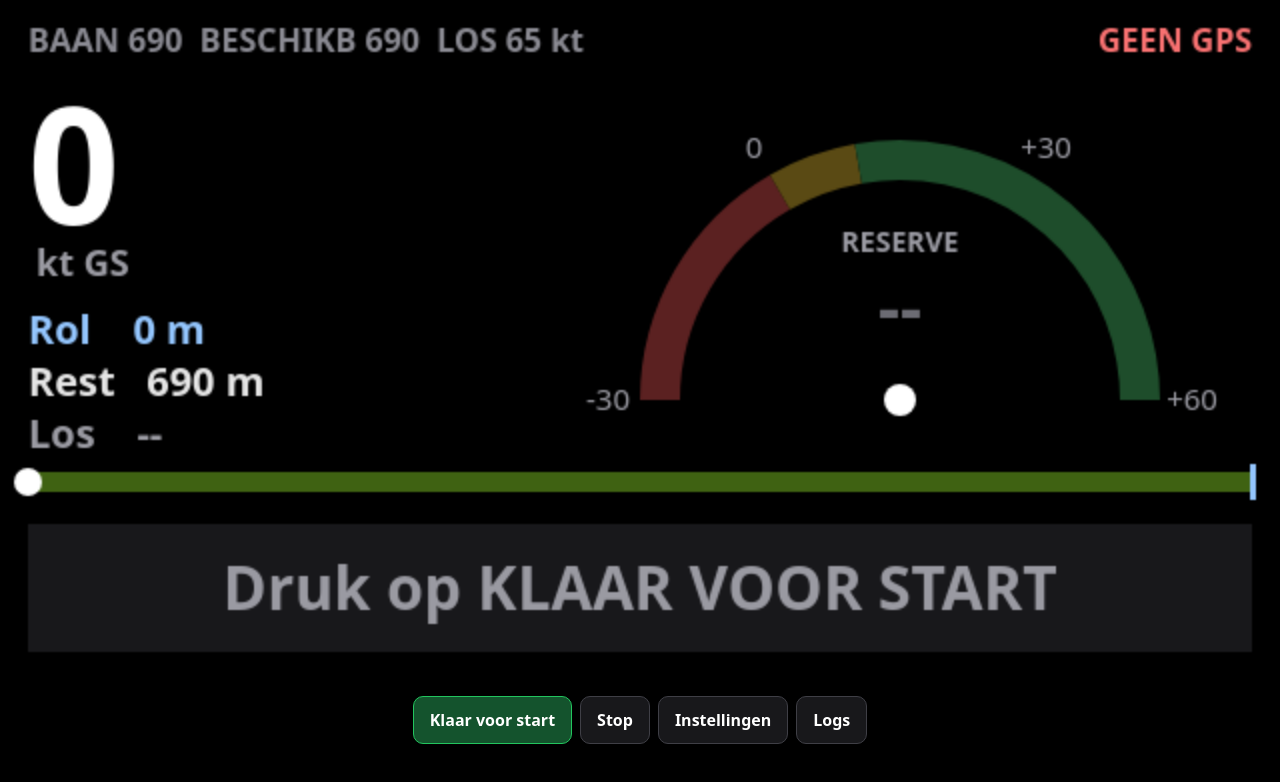
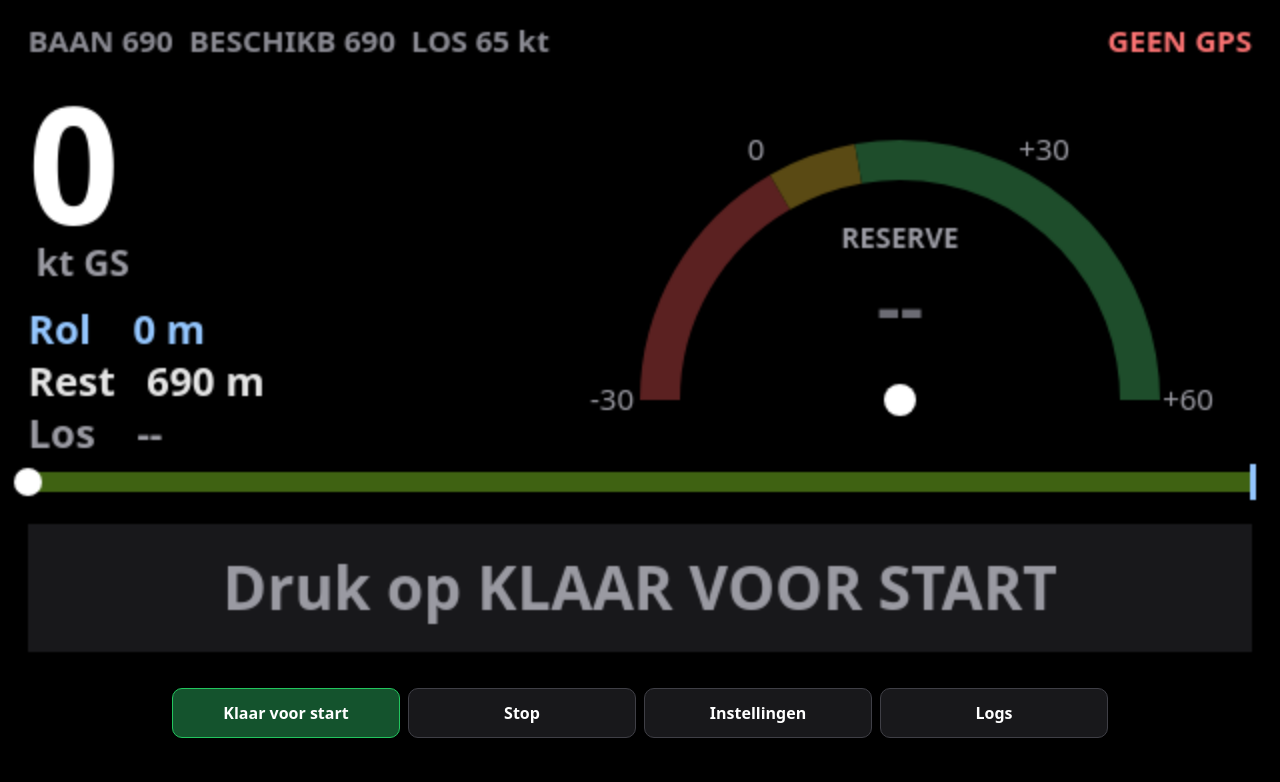
Before and after one commit to brambo84/startrol-monitor, a plain HTML site: page index.html in a window 1280 px wide. Drawn offline with Linux system fonts and the light colour scheme.

Commit message:
Add files via upload

```diff
--- a/index.html
+++ b/index.html
@@ -13,9 +13,9 @@
 *{box-sizing:border-box}
 html,body{margin:0;background:#000;color:#e5e5e5;font-family:system-ui,-apple-system,"Segoe UI",Roboto,sans-serif}
 body{padding:env(safe-area-inset-top,0px) env(safe-area-inset-right,0px) env(safe-area-inset-bottom,0px) env(safe-area-inset-left,0px)}
-#scr{display:block;margin:0 auto;width:min(100%,calc((100vh - 90px) * 640 / 340));height:auto;aspect-ratio:640/340}
-.bar{display:flex;flex-wrap:wrap;gap:8px;padding:10px;justify-content:center}
-button{font:600 16px system-ui,sans-serif;padding:12px 16px;border-radius:10px;border:1px solid #3f3f46;background:#18181b;color:#fff;min-height:48px;cursor:pointer}
+#scr{display:block;margin:0 auto}
+.bar{display:grid;grid-template-columns:repeat(auto-fit,minmax(140px,1fr));gap:8px;padding:8px 12px;max-width:960px;margin:0 auto}
+button{font:600 16px system-ui,sans-serif;padding:12px 10px;border-radius:10px;border:1px solid #3f3f46;background:#18181b;color:#fff;min-height:50px;cursor:pointer}
 button:focus-visible,input:focus-visible{outline:2px solid #4ade80;outline-offset:2px}
 button.go{background:#14532d;border-color:#22c55e}
 button.warn{background:#7f1d1d;border-color:#ef4444}
@@ -29,14 +29,15 @@ input[type=number]{width:110px;font:600 18px system-ui,sans-serif;padding:8px;bo
 .run{display:flex;justify-content:space-between;align-items:center;gap:8px;padding:10px 0;border-bottom:1px solid #27272a;font-size:14px}
 .run div{min-width:0}
 .run small{color:#a1a1aa}
-.msg{font-size:14px;color:#fbbf24;text-align:center;margin:6px 12px 0;min-height:0}
+.msg{font-size:14px;color:#fbbf24;text-align:center;margin:4px 12px 0}
+.msg:empty{display:none}
 .row-btns{display:flex;flex-wrap:wrap;gap:8px;margin-top:12px}
 </style>
 </head>
 <body>
-<canvas id="scr" width="640" height="340" aria-label="Startrol-scherm"></canvas>
+<canvas id="scr" width="360" height="512" aria-label="Startrol-scherm"></canvas>
 <p class="msg" id="msg"></p>
-<div class="bar">
+<div class="bar" id="bar">
   <button id="bArm" class="go">Klaar voor start</button>
   <button id="bStop">Stop</button>
   <button id="bSet">Instellingen</button>
@@ -84,6 +85,43 @@ let demo = null;           // demo-replay
 let wakeLock = null;
 const gps = { ok: false, acc: null, v: 0, iv: [], lastT: 0, err: '' };
 
+/* ---------- schermindeling ---------- */
+// Liggend: 640 x 340. Rechtop: 360 x 512.
+const LAYOUTS = {
+  land: {
+    W: 640, H: 340,
+    hdr: [{ x: 14, y: 26, k: 'full' }], gpsXY: [626, 26],
+    gs: { x: 14, y: 112, f: 80 }, kt: { x: 18, y: 138 },
+    lines: { x: 14, y: [172, 198, 224], f: 20 },
+    gauge: { cx: 450, cy: 200, r: 120 },
+    bar: { x: 14, w: 612, y: 236 },
+    strip: { x: 14, y: 262, w: 612, h: 64, f: 30 }
+  },
+  port: {
+    W: 360, H: 512,
+    hdr: [{ x: 14, y: 24, k: 'baan' }, { x: 14, y: 46, k: 'los' }], gpsXY: [346, 24],
+    gs: { x: 12, y: 150, f: 108 }, kt: { x: 18, y: 176 },
+    lines: { x: 200, y: [94, 124, 154], f: 20 },
+    gauge: { cx: 180, cy: 372, r: 124 },
+    bar: { x: 14, w: 332, y: 398 },
+    strip: { x: 14, y: 426, w: 332, h: 76, f: 28 }
+  }
+};
+let LY = LAYOUTS.port;
+
+function setupCanvas() {
+  LY = window.innerWidth > window.innerHeight ? LAYOUTS.land : LAYOUTS.port;
+  const dpr = Math.min(3, window.devicePixelRatio || 1);
+  cv.width = Math.round(LY.W * dpr); cv.height = Math.round(LY.H * dpr);
+  g.setTransform(dpr, 0, 0, dpr, 0, 0);
+  const below = $('bar').offsetHeight + ($('msg').offsetHeight || 0) + 8;
+  const availH = Math.max(200, window.innerHeight - below);
+  const w = Math.min(window.innerWidth, availH * LY.W / LY.H);
+  cv.style.width = Math.floor(w) + 'px';
+  cv.style.height = Math.floor(w * LY.H / LY.W) + 'px';
+  draw();
+}
+
 /* ---------- opslag ---------- */
 function loadSettings() {
   try { return Object.assign({}, DEF, JSON.parse(localStorage.getItem('srm_set') || '{}')); }
@@ -93,9 +131,7 @@ function saveSettings() { try { localStorage.setItem('srm_set', JSON.stringify(S
 function loadRuns() { try { return JSON.parse(localStorage.getItem('srm_runs') || '[]'); } catch (e) { return []; } }
 function saveRuns(r) {
   try { localStorage.setItem('srm_runs', JSON.stringify(r)); }
-  catch (e) { // vol: oudste weg en opnieuw proberen
-    if (r.length > 1) { r.pop(); saveRuns(r); }
-  }
+  catch (e) { if (r.length > 1) { r.pop(); saveRuns(r); } }
 }
 
 /* ---------- berekening ---------- */
@@ -139,7 +175,6 @@ function feed(f) {
   else v = 0;
   if (prev && f.t > prev.t) { gps.iv.push((f.t - prev.t) / 1000); if (gps.iv.length > 5) gps.iv.shift(); }
   gps.ok = true; gps.err = ''; gps.acc = f.acc; gps.v = v; gps.lastT = performance.now();
-
   if (run) step(f, v);
   prev = f;
   showMsg(); draw();
@@ -149,7 +184,7 @@ function step(f, v) {
   if (run.state === 'armed') {
     if (v >= S.arm) {
       Object.assign(run, { state: 'rol', t0: f.t, d: 0, vPrev: v, prevT: f.t, maxV: v });
-      run.pts.push([0, f.lat, f.lon, f.acc, v, 0, null]);
+      run.pts.push([0, +f.lat.toFixed(6), +f.lon.toFixed(6), f.acc == null ? null : Math.round(f.acc), +v.toFixed(1), 0, null]);
     }
     return;
   }
@@ -202,7 +237,7 @@ function stop() {
   if (demo) { clearInterval(demo.timer); demo = null; }
   if (run && (run.state === 'rol' || run.state === 'los')) endRun('gestopt');
   else { run = null; releaseWake(); }
-  draw();
+  showMsg(); draw();
 }
 
 /* ---------- scherm wakker houden ---------- */
@@ -242,22 +277,21 @@ function startDemo(n) {
 }
 
 /* ---------- tekenen ---------- */
-function setupCanvas() {
-  const dpr = Math.min(3, window.devicePixelRatio || 1);
-  cv.width = 640 * dpr; cv.height = 340 * dpr;
-  g.setTransform(dpr, 0, 0, dpr, 0, 0);
-  draw();
+function fitFont(txt, maxW, base, weight) {
+  let fs = base;
+  g.font = weight + ' ' + fs + 'px system-ui,sans-serif';
+  while (g.measureText(txt).width > maxW && fs > 12) { fs--; g.font = weight + ' ' + fs + 'px system-ui,sans-serif'; }
 }
 function gauge(cx, cy, r, val, pre) {
   const lo = -0.3, hi = 0.6, ang = v => Math.PI + (Math.max(lo, Math.min(hi, v)) - lo) / (hi - lo) * Math.PI;
-  g.lineWidth = 20;
+  g.lineWidth = Math.round(r / 6);
   const zc = pre ? ['#5b2121', '#5a4a14', '#1e4d2b'] : ['#dc2626', '#eab308', '#16a34a'];
   [[lo, 0, zc[0]], [0, 0.10, zc[1]], [0.10, hi, zc[2]]].forEach(z => {
     g.strokeStyle = z[2]; g.beginPath(); g.arc(cx, cy, r, ang(z[0]), ang(z[1])); g.stroke();
   });
   g.fillStyle = '#9a9aa2'; g.font = '500 15px system-ui,sans-serif'; g.textAlign = 'center';
   [-0.3, 0, 0.3, 0.6].forEach(t => {
-    const a = ang(t); g.fillText((t > 0 ? '+' : '') + Math.round(t * 100), cx + Math.cos(a) * (r + 26), cy + Math.sin(a) * (r + 26) + 5);
+    const a = ang(t); g.fillText((t > 0 ? '+' : '') + Math.round(t * 100), cx + Math.cos(a) * (r + 24), cy + Math.sin(a) * (r + 24) + 5);
   });
   if (val !== null) {
     const a = ang(val);
@@ -265,11 +299,11 @@ function gauge(cx, cy, r, val, pre) {
     g.beginPath(); g.moveTo(cx, cy); g.lineTo(cx + Math.cos(a) * (r - 6), cy + Math.sin(a) * (r - 6)); g.stroke(); g.lineCap = 'butt';
   }
   g.fillStyle = '#fff'; g.beginPath(); g.arc(cx, cy, 8, 0, 2 * Math.PI); g.fill();
-  g.font = '700 34px system-ui,sans-serif';
+  g.font = '700 36px system-ui,sans-serif';
   g.fillStyle = val === null ? '#6b6b73' : pre ? '#b4b4bb' : (val >= 0.10 ? '#4ade80' : val >= 0 ? '#facc15' : '#f87171');
   g.fillText(val === null ? '--' : ((val >= 0 ? '+' : '') + Math.round(val * 100) + '%'), cx, cy - 34);
   g.fillStyle = pre && val !== null ? '#facc15' : '#9a9aa2'; g.font = '600 14px system-ui,sans-serif';
-  g.fillText(pre && val !== null ? 'VOORLOPIG' : 'RESERVE', cx, cy - 74);
+  g.fillText(pre && val !== null ? 'VOORLOPIG' : 'RESERVE', cx, cy - 76);
 }
 function gpsLabel() {
   if (demo) return ['DEMO', '#facc15'];
@@ -280,7 +314,7 @@ function gpsLabel() {
   return ['GPS ±' + acc + 'm ' + hz.toFixed(1) + 'Hz', gps.acc != null && gps.acc > 15 ? '#facc15' : '#4ade80'];
 }
 function draw() {
-  const R = run, t = performance.now() / 1000;
+  const L = LY, R = run, t = performance.now() / 1000;
   const rolling = R && (R.state === 'rol' || R.state === 'los' || R.state === 'klaar') && R.t0 != null;
   const d = rolling ? R.d : 0;
   const v = gps.v || 0;
@@ -291,33 +325,47 @@ function draw() {
   const red = R && R.alarm && R.state === 'rol';
   const flash = Math.floor(t * 4) % 2 === 0;
 
-  g.fillStyle = red && flash ? '#5c0b0b' : '#000'; g.fillRect(0, 0, 640, 340);
-  g.textAlign = 'left'; g.fillStyle = '#8a8a92'; g.font = '600 16px system-ui,sans-serif';
-  g.fillText('BAAN ' + S.rwy + '  BESCHIKB ' + Math.round(avail()) + '  LOS ' + S.vlof + ' kt', 14, 26);
-  const [gl, gc] = gpsLabel(); g.textAlign = 'right'; g.fillStyle = gc; g.fillText(gl, 626, 26);
+  g.fillStyle = red && flash ? '#5c0b0b' : '#000'; g.fillRect(0, 0, L.W, L.H);
 
-  g.textAlign = 'left'; g.fillStyle = '#fff'; g.font = '700 80px system-ui,sans-serif';
-  g.fillText(String(Math.round(v)), 14, 112);
-  g.fillStyle = '#9a9aa2'; g.font = '600 18px system-ui,sans-serif'; g.fillText('kt GS', 18, 138);
-  g.font = '600 20px system-ui,sans-serif';
-  g.fillStyle = '#93c5fd'; g.fillText('Rol    ' + Math.round(d) + ' m', 14, 172);
-  g.fillStyle = left < 0 ? '#f87171' : '#e5e5e5'; g.fillText('Rest   ' + Math.round(left) + ' m', 14, 198);
+  // kopregel(s)
+  g.textAlign = 'left'; g.fillStyle = '#8a8a92'; g.font = '600 15px system-ui,sans-serif';
+  L.hdr.forEach(h => {
+    const txt = h.k === 'full' ? 'BAAN ' + S.rwy + '  BESCHIKB ' + Math.round(avail()) + '  LOS ' + S.vlof + ' kt'
+              : h.k === 'baan' ? 'BAAN ' + S.rwy + '  BESCHIKB ' + Math.round(avail())
+              : 'LOS ' + S.vlof + ' kt  KLIM ' + S.vclb + ' kt';
+    g.fillText(txt, h.x, h.y);
+  });
+  const [gl, gc] = gpsLabel(); g.textAlign = 'right'; g.fillStyle = gc;
+  g.fillText(gl, L.gpsXY[0], L.hdr.length > 1 ? L.hdr[1].y : L.gpsXY[1]);
+
+  // grondsnelheid
+  g.textAlign = 'left'; g.fillStyle = '#fff'; g.font = '700 ' + L.gs.f + 'px system-ui,sans-serif';
+  g.fillText(String(Math.round(v)), L.gs.x, L.gs.y);
+  g.fillStyle = '#9a9aa2'; g.font = '600 18px system-ui,sans-serif'; g.fillText('kt GS', L.kt.x, L.kt.y);
+
+  // rol, rest, los
+  g.font = '600 ' + L.lines.f + 'px system-ui,sans-serif';
+  g.fillStyle = '#93c5fd'; g.fillText('Rol    ' + Math.round(d) + ' m', L.lines.x, L.lines.y[0]);
+  g.fillStyle = left < 0 ? '#f87171' : '#e5e5e5'; g.fillText('Rest   ' + Math.round(left) + ' m', L.lines.x, L.lines.y[1]);
   let lt = 'Los    --', lc = '#9a9aa2';
   if (R && R.lofD != null) { lt = 'Los na ' + Math.round(R.lofD) + ' m'; lc = '#93c5fd'; }
   else if (pl !== null) { lt = 'Los ± ' + Math.round(pl) + ' m'; lc = pl > avail() ? '#f87171' : (pl > avail() * 0.85 ? '#facc15' : '#4ade80'); }
-  g.fillStyle = lc; g.fillText(lt, 14, 224);
+  g.fillStyle = lc; g.fillText(lt, L.lines.x, L.lines.y[2]);
 
-  gauge(450, 200, 120, mg, pre);
+  // meter
+  gauge(L.gauge.cx, L.gauge.cy, L.gauge.r, mg, pre);
 
-  const x0 = 14, w = 612, y = 236, span = Math.max(S.rwy, 100), sc = w / span;
-  g.fillStyle = '#3f6212'; g.fillRect(x0, y, w, 10);
-  g.fillStyle = '#93c5fd'; g.fillRect(x0 + Math.min(S.off + avail(), span) * sc - 1, y - 4, 3, 18);
-  if (pl !== null) { g.fillStyle = '#facc15'; g.fillRect(x0 + Math.min(pl + S.off, span) * sc - 1, y - 4, 3, 18); }
-  g.fillStyle = '#fff'; g.beginPath(); g.arc(x0 + Math.max(0, Math.min(pos, span)) * sc, y + 5, 7, 0, 2 * Math.PI); g.fill();
+  // baan
+  const B = L.bar, span = Math.max(S.rwy, 100), sc = B.w / span;
+  g.fillStyle = '#3f6212'; g.fillRect(B.x, B.y, B.w, 10);
+  g.fillStyle = '#93c5fd'; g.fillRect(B.x + Math.min(S.off + avail(), span) * sc - 1, B.y - 4, 3, 18);
+  if (pl !== null) { g.fillStyle = '#facc15'; g.fillRect(B.x + Math.min(pl + S.off, span) * sc - 1, B.y - 4, 3, 18); }
+  g.fillStyle = '#fff'; g.beginPath(); g.arc(B.x + Math.max(0, Math.min(pos, span)) * sc, B.y + 5, 7, 0, 2 * Math.PI); g.fill();
 
+  // statusbalk
   let txt = 'Druk op KLAAR VOOR START', col = '#9a9aa2', sbg = '#18181b';
   if (R) {
-    if (R.state === 'armed') { txt = 'KLAAR - meting start vanaf ' + S.arm + ' kt'; col = '#fff'; sbg = '#1e3a8a'; }
+    if (R.state === 'armed') { txt = 'KLAAR - start vanaf ' + S.arm + ' kt'; col = '#fff'; sbg = '#1e3a8a'; }
     else if (R.state === 'los') { txt = 'LOS - grondeffect tot ' + S.vclb + ' kt'; col = '#082f49'; sbg = '#7dd3fc'; }
     else if (R.state === 'rol') {
       if (left < 0) { txt = 'BAANEINDE VOORBIJ'; col = '#fff'; sbg = '#dc2626'; }
@@ -332,12 +380,18 @@ function draw() {
       else { txt = 'GESTOPT na ' + Math.round(R.d) + ' m'; col = '#fff'; sbg = '#27272a'; }
     }
   }
-  g.fillStyle = sbg; g.fillRect(14, 262, 612, 64);
-  g.fillStyle = col; g.font = '700 30px system-ui,sans-serif'; g.textAlign = 'center'; g.fillText(txt, 320, 305);
+  const T = L.strip;
+  g.fillStyle = sbg; g.fillRect(T.x, T.y, T.w, T.h);
+  g.fillStyle = col; g.textAlign = 'center'; fitFont(txt, T.w - 20, T.f, '700');
+  g.fillText(txt, T.x + T.w / 2, T.y + T.h / 2 + T.f * 0.36);
 }
-setInterval(() => { if (run && run.alarm && run.state === 'rol') draw(); else if (!demo) draw(); }, 250);
+setInterval(() => { if (!demo) draw(); }, 250);
 
-function showMsg() { $('msg').textContent = demo ? '' : gps.err; }
+function showMsg() {
+  const before = $('msg').textContent;
+  $('msg').textContent = demo ? '' : gps.err;
+  if (before !== $('msg').textContent) setupCanvas();
+}
 
 /* ---------- instellingen ---------- */
 function fillSettings() { KEYS.forEach(k => $('s_' + k).value = S[k]); $('setErr').textContent = ''; }
@@ -409,6 +463,7 @@ $('bDemo2').addEventListener('click', () => { const e = readSettings(); if (e) {
 
 /* ---------- start ---------- */
 window.addEventListener('resize', setupCanvas);
+window.addEventListener('orientationchange', () => setTimeout(setupCanvas, 200));
 setupCanvas();
 startGPS();
 if ('serviceWorker' in navigator) navigator.serviceWorker.register('sw.js').catch(() => {});
--- a/sw.js
+++ b/sw.js
@@ -1,6 +1,6 @@
 // Startrol-monitor: bewaart de app op het toestel zodat ze zonder internet werkt.
 // Verhoog het versienummer telkens je index.html aanpast, zodat de gsm de nieuwe versie ophaalt.
-const CACHE = 'startrol-v1';
+const CACHE = 'startrol-v2';
 const FILES = ['./', './index.html', './manifest.json', './icon-192.png', './icon-512.png'];
 
 self.addEventListener('install', e => {
```
